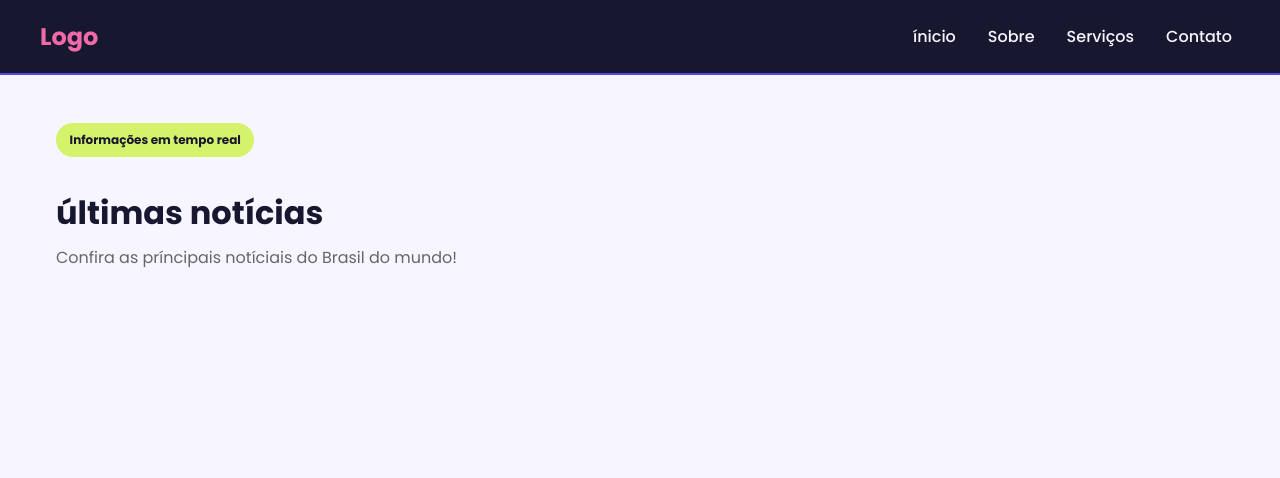
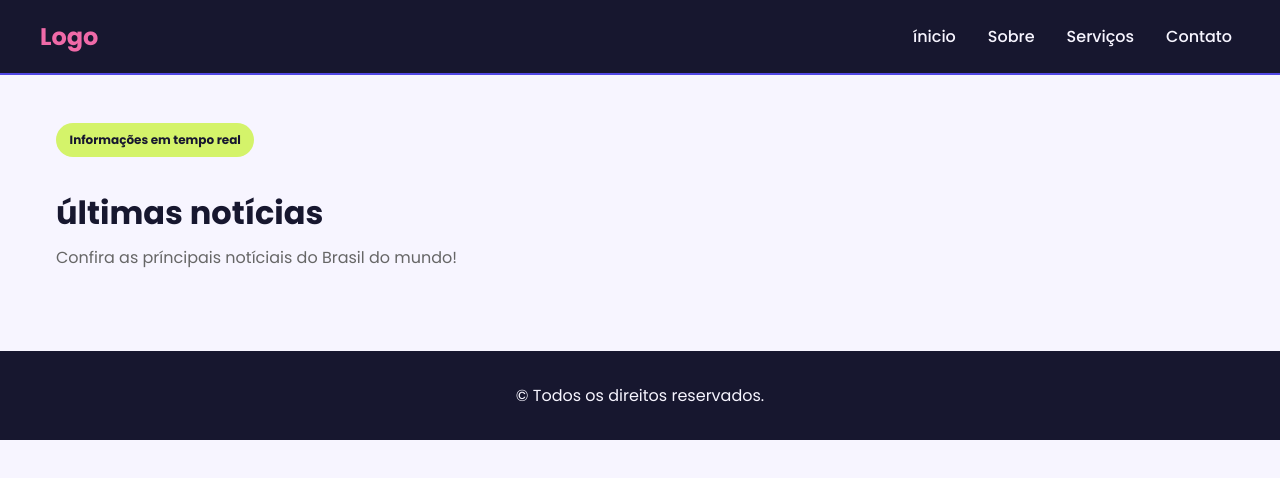
Before and after one commit to biellucass/intro-dom, a plain HTML site: page index.html in a window 1280 px wide. Drawn offline with Linux system fonts and the light colour scheme; no server answers.

Commit message:
feat: Implementação do elemento footer.

```diff
--- a/index.html
+++ b/index.html
@@ -67,6 +67,11 @@
       </section>
     </main>
 
+    <footer>
+        <p> &copy; <span id="ano-atual"></span>
+        Todos os direitos reservados. </p>
+    </footer>
+
     <!-- Modal -->
     <dialog id="modal-inscricao" class="modal">
       <button type="button" id="modal-fechar" class="modal-fechar" aria-label="Fechar modal">
@@ -117,5 +122,6 @@
     <script src="/JavaScript/menu-hamburguer.js"></script>
     <script src="/JavaScript/modal.js"></script>
     <script src="/JavaScript/noticias.js"></script>
+    <script src="/JavaScript/date-footer.js"></script>
   </body>
 </html>
```
